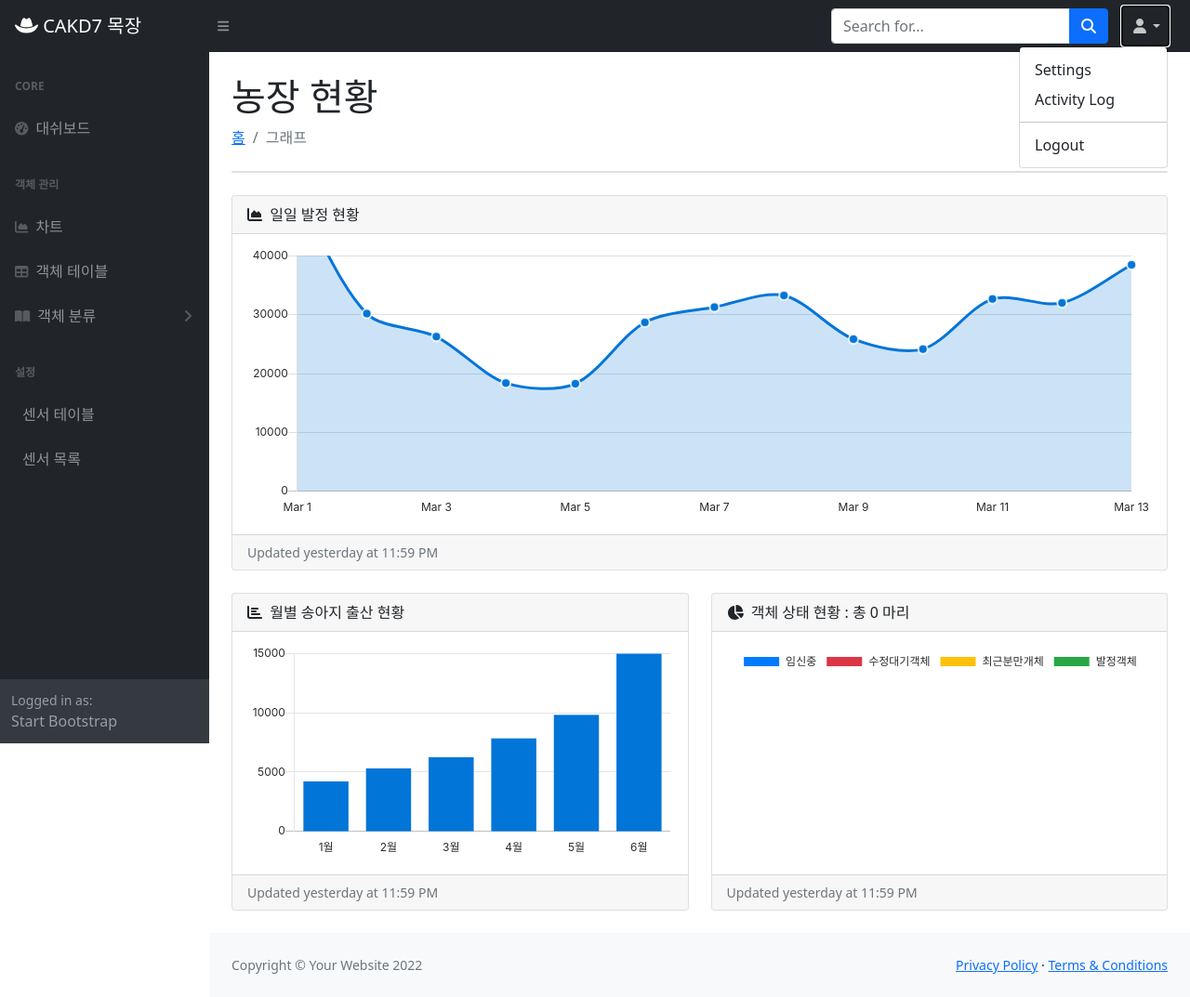
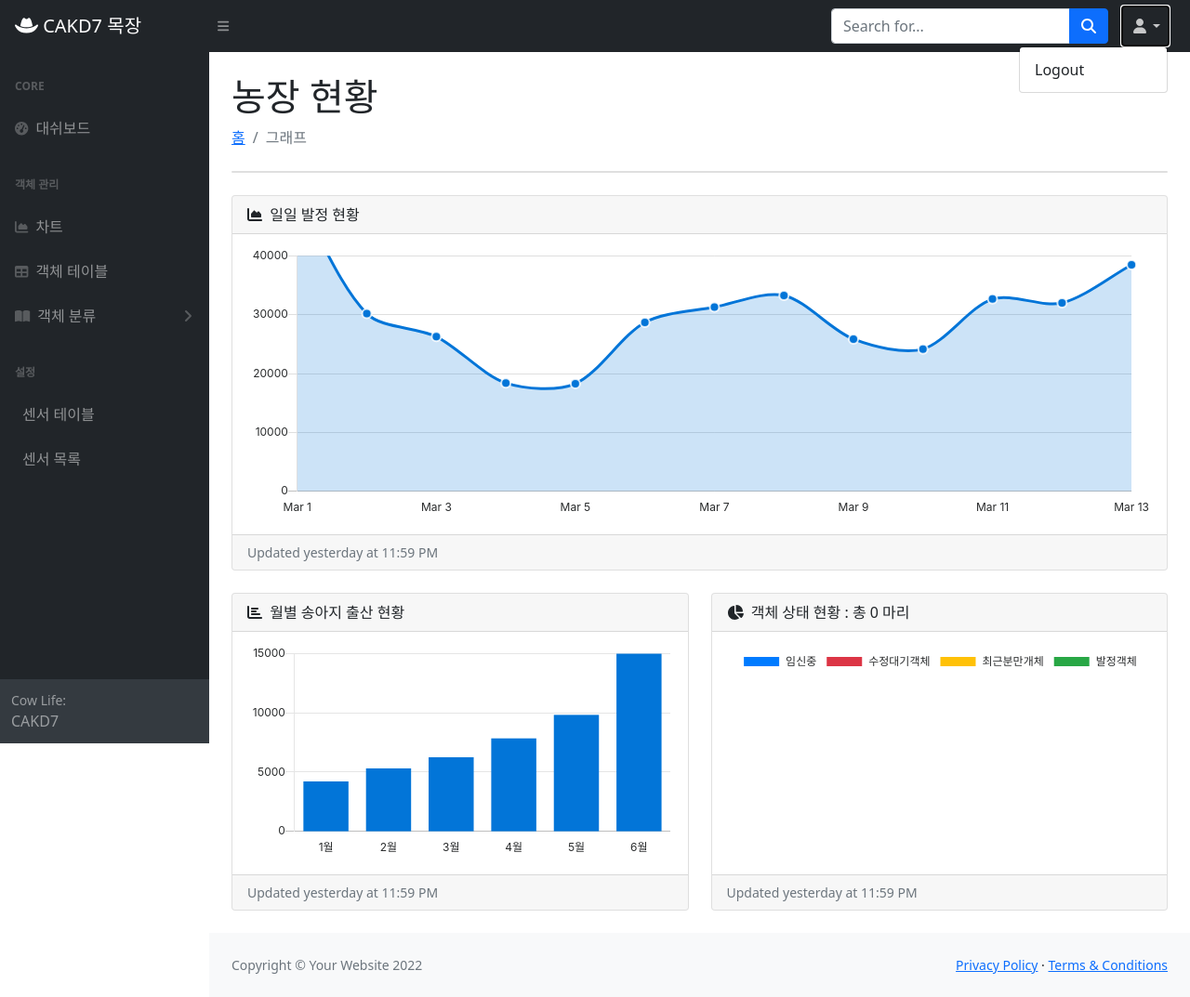
Before and after one commit to ddeodeok/cow, a Django app: page /charts/ in a window 1280 px wide, after a click that opens the changed part. Shown: the whole page at 93% size. Run offline with Django 3.2, Linux system fonts and the light colour scheme; data that the repository does not hold is empty; parts of the project's set-up code (start-up, migrations or seed data) failed here and were passed over; some libraries are stand-ins or nearby versions.

Commit message:
로그아웃 완료

```diff
--- a/cow/templates/cow/navbar.html
+++ b/cow/templates/cow/navbar.html
@@ -15,10 +15,10 @@
         <li class="nav-item dropdown">
             <a class="nav-link dropdown-toggle" id="navbarDropdown" href="#" role="button" data-bs-toggle="dropdown" aria-expanded="false"><i class="fas fa-user fa-fw"></i></a>
             <ul class="dropdown-menu dropdown-menu-end" aria-labelledby="navbarDropdown">
-                <li><a class="dropdown-item" href="#!">Settings</a></li>
+                {% comment %} <li><a class="dropdown-item" href="#!">Settings</a></li>
                 <li><a class="dropdown-item" href="#!">Activity Log</a></li>
-                <li><hr class="dropdown-divider" /></li>
-                <li><a class="dropdown-item" href="#!">Logout</a></li>
+                <li><hr class="dropdown-divider" /></li> {% endcomment %}
+                <li><a class="dropdown-item" href="/logout">Logout</a></li>
             </ul>
         </li>
     </ul>
@@ -93,8 +93,8 @@
                 </div>
             </div>
             <div class="sb-sidenav-footer">
-                <div class="small">Logged in as:</div>
-                Start Bootstrap
+                <div class="small">Cow Life:</div>
+                CAKD7
             </div>
         </nav>
     </div>
--- a/cow/urls.py
+++ b/cow/urls.py
@@ -7,7 +7,7 @@ from . import views
 urlpatterns = [
 
     path('',views.login),
-    # path('logout/'.views.logout),
+    path('logout/',views.logout),
     path('main/', views.cow),
     path('charts/', views.charts),
     path('tables/', views.cowtables),
--- a/cow/views.py
+++ b/cow/views.py
@@ -10,11 +10,15 @@ from datetime import datetime
 from datetime import timedelta
 from datetime import date
 from django.contrib import auth
+from django.contrib.auth import authenticate
+from django.views.decorators.csrf import csrf_exempt
+from django.contrib.auth import logout
+from django.contrib.auth.models import User
+from django.contrib.auth import login
 import time
 import logging
 import pandas as pd
 import numpy as np
-from django.shortcuts import render, redirect
 from django.http import HttpResponse
 from django.contrib.auth.hashers import make_password, check_password
 
@@ -32,7 +36,7 @@ def cow (request):
         }
     )
 
-
+# 로그인
 def login(request):
     if request.method == "POST":
         username = request.POST['username']
@@ -49,43 +53,11 @@ def login(request):
 
 
 
-
+# 로그아웃
 def logout(request):
   auth.logout(request)
-  return redirect('cow/login.html')
+  return redirect('/')
 
-# def register(request):
-#     if request.method == "GET":
-#         return render(request, 'cow/main.html')
-
-#     elif request.method == "POST":
-#         #print (request.POST)
-#         username    = request.POST.get('username', None)
-#         #print(username)
-#         password    = request.POST.get('password', None)
-#         #print(password)
-#         re_password = request.POST.get('re_password', None)
-#         #print(re_password)
-#         email       = request.POST.get('email', None)
-
-
-#         res_data = {}
-#         if not (username and password and re_password and email):
-#             res_data['error'] = '모든 값을 입력하세요!'
-
-#         elif password != re_password:
-#             res_data['error'] = '비밀번호가 다릅니다'
-#             print(res_data)
-
-#         else:
-#             member = BoardMember(
-#                 username    = username,
-#                 email       = email,
-#                 password    = make_password(password)
-#             )
-#             member.save()
-
-#         return render(request, 'cow/main.html', res_data)
 
 
 
@@ -276,12 +248,6 @@ def cow_detail (request, pk):
     events = Event.objects.filter(cid=cowd)
 
 
-    # # 현재날짜로 일령 계산
-    # since_time = datetime.strptime(cowd.birthday,'%Y.%m.%d')
-    # result = event_ti - since_time
-    # test = str(result).split()
-    # cowdage = int(test[0])
-
     return render(
         request,
         'cow/cow_detail.html',
@@ -361,8 +327,6 @@ def pregnant (request):
         pregnants[i].left=int(str_left[0])
 
 
-
-
     return render(
         request,
         'cow/tables_pregnant.html',
```
